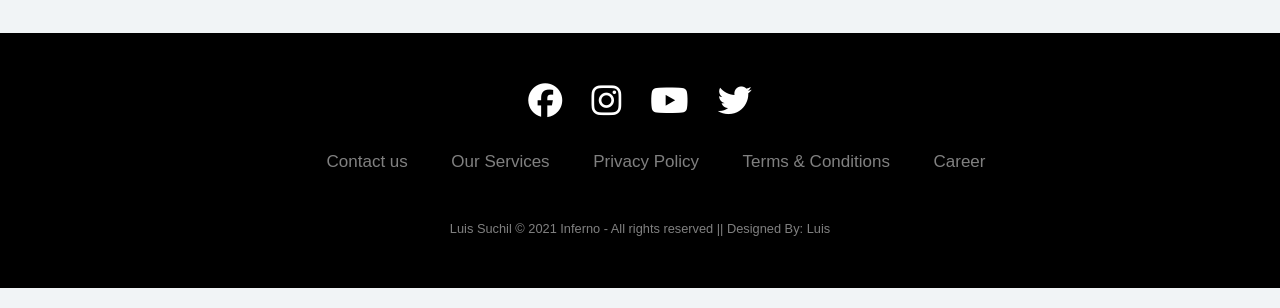
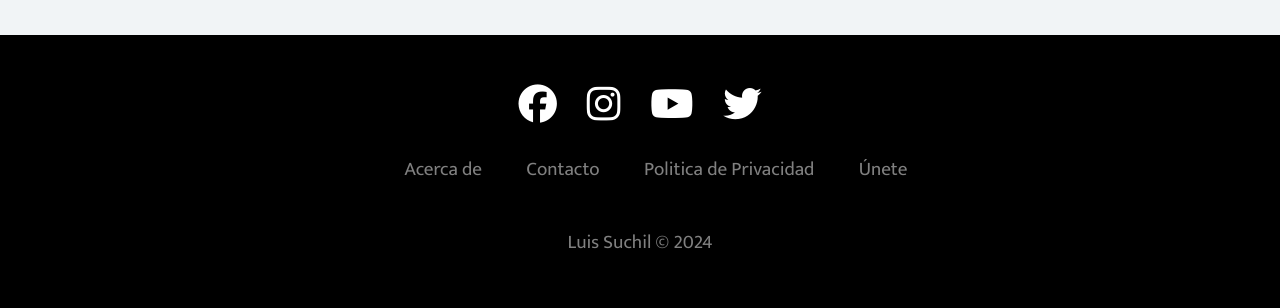
Before and after one commit to Suchil19/ProyectoFinalFrontJulio2024, a plain HTML site: page index.html in a window 1280 px wide. Shown: the part 3380-3688 px from the top of the page. Drawn offline with nearby package versions, Linux system fonts and the light colour scheme; a web font is replaced by a local one.

Commit message:
Segundo commit

```diff
--- a/css/style.css
+++ b/css/style.css
@@ -1,5 +1,5 @@
 @import url('https://fonts.googleapis.com/css2?family=Hedvig+Letters+Sans&display=swap');
-
+@import url('https://fonts.googleapis.com/css2?family=Mukta:wght@200;300;400;500;600;700;800&display=swap');
 *{
     padding: 0;
     margin: 0;
@@ -8,7 +8,9 @@
     box-sizing: border-box;
   }
   body{
-    font-family: 'Hedvig Letters Sans', sans-serif;
+    font-family: "Mukta", sans-serif !important;
+    font-weight: 200;
+    font-style: normal;
     text-decoration: none;
     background-color: var(--color-fondo) !important;
 
@@ -20,6 +22,10 @@
     --color-secundario: #fff;
     --color-fondo: #f1f4f6 ;
     --color-blanco: #fff;
+
+    /* Tamaños de letra*/
+    --letra-titulo: 2rem;
+    --letra-contenido: 1.2rem
   }
 
   .logotipo {
@@ -46,10 +52,10 @@
   label.logo{
     /*Color del logo*/
     color: rgb(255, 255, 255);
-    font-size: 35px;
     line-height: 80px;
     padding: 0 100px;
     font-weight: bold;
+    font-size: var(--letra-titulo);
   }
   nav ul{
     float: right;
@@ -62,13 +68,13 @@
   }
   nav ul li a{
     color: white;
-    font-size: 17px;
+    font-size: var(--letra-contenido);
     padding: 7px 13px;
     border-radius: 3px;
     text-transform: uppercase;
     text-decoration: none;
   }
-  a.active,a:hover{
+   a.active, a:hover{
     background: #1b9bff;
     transition: .5s;
   }
@@ -86,7 +92,8 @@
   }
   @media (max-width: 952px){
     label.logo{
-      font-size: 30px;
+      /*
+      font-size: 30px;*/
       padding-left: 50px;
     }
     nav ul li a{
@@ -149,7 +156,7 @@ h2 {
     left: 50%;
     position: absolute;
     transform: translateX(-50%)translateY(-50%);
-    font-size: 2.5rem;
+    font-size: var(--letra-titulo);
     color: #fff;
   }
 
@@ -394,7 +401,6 @@ h2 {
   .footer{
     background:#000;
     padding:30px 0px;
-    font-family: 'Play', sans-serif;
     text-align:center;
     }
 
@@ -404,12 +410,24 @@ h2 {
       text-decoration: none;
     }
 
+    footer a:hover{
+      background: #1b9bff;
+      transition: .5s;
+      padding: 5px 10px;
+      border-radius: 10px;
+    }
+
+    .footer .contenido__footer a:hover{
+      color:#fff;
+
+      }
+
     .footer .contenido__footer{
     width:100%;
     margin:1% 0%;
     padding:0.6% 0%;
     color:gray;
-    font-size:0.8em;
+    font-size: var(--letra-contenido);
     text-decoration: none;
     }
 
@@ -417,12 +435,9 @@ h2 {
     text-decoration:none;
     color:gray;
     transition:0.5s;
+    font-size: var(--letra-contenido);
     }
 
-    .footer .contenido__footer a:hover{
-    color:#fff;
-
-    }
 
     .footer .contenido__footer ul{
     width:100%;
@@ -592,6 +607,11 @@ margin: 0 auto ;
   padding: 8px 16px;
 }
 
+.boton__tarjeta:hover{
+  background-color: #7c0497;
+ transition: .7s;
+}
+
 
 
 /* Trajeta con imagen */
--- a/index.html
+++ b/index.html
@@ -195,16 +195,15 @@
 
       <div class="contenido__footer">
         <ul>
-          <li><a href="#">Contact us</a></li>
-          <li><a href="#">Our Services</a></li>
-          <li><a href="#">Privacy Policy</a></li>
-          <li><a href="#">Terms & Conditions</a></li>
-          <li><a href="#">Career</a></li>
+          <li><a href="#">Acerca de</a></li>
+          <li><a href="#">Contacto</a></li>
+          <li><a href="#">Politica de Privacidad</a></li>
+          <li><a href="#">Únete</a></li>
         </ul>
       </div>
 
       <div class="contenido__footer">
-      Luis Suchil © 2021 Inferno - All rights reserved || Designed By: Luis
+      Luis Suchil © 2024
       </div>
       </div>
       </footer>
```
